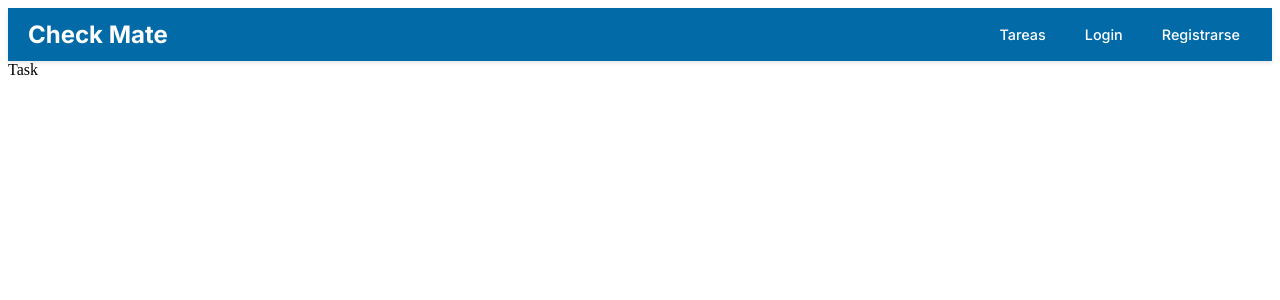
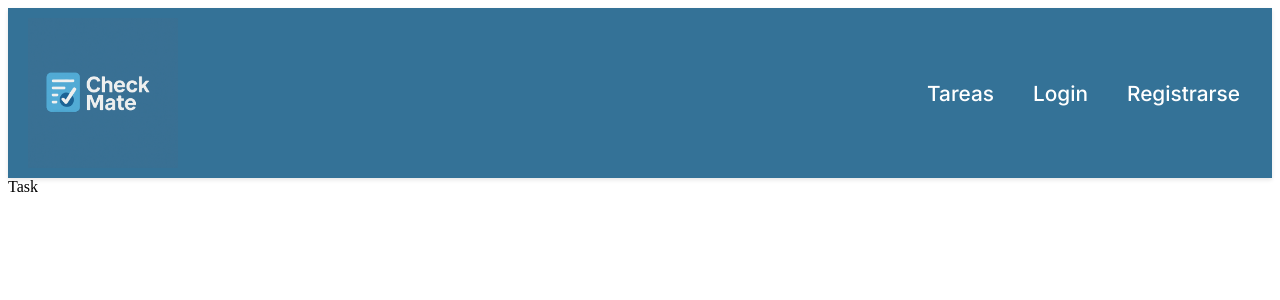
Before and after one commit to AgustinErimbaue/CheckMate_Front, a React (Vite) app: page / in a window 1280 px wide. Shown: the top 300 px of the page. Built offline with nearby package versions, Linux system fonts and the light colour scheme.

Commit message:
feat: agregar logo y mejorar estilos en el componente Header

```diff
--- a/src/components/Header/Header.jsx
+++ b/src/components/Header/Header.jsx
@@ -1,10 +1,13 @@
 import { Link } from "react-router-dom";
 import styles from "./Header.module.scss";
+import logo from "../../../public/imagen-app.png";
 
 const Header = () => {
   return (
     <header className={styles.header}>
-      <h1>Check Mate</h1>
+      <div className={styles.logoContainer}>
+        <img src={logo} alt="Check Mate Logo" className={styles.logo} />
+      </div>
       <nav className={styles.nav}>
         <Link to="/">Tareas</Link>
         <Link to="/Login">Login</Link>
--- a/src/components/Header/Header.module.scss
+++ b/src/components/Header/Header.module.scss
@@ -5,16 +5,21 @@
   justify-content: space-between;
   align-items: center;
   padding: 10px 20px;
-  background-color: #026aa7;
+  background-color: #347297;
   color: #ffffff;
   box-shadow: 0 2px 4px rgba(0, 0, 0, 0.1);
   font-family: 'Inter', sans-serif;
 }
 
-.header h1 {
-  font-size: 1.5rem;
-  font-weight: 700;
-  margin: 0;
+.logoContainer {
+  display: flex;
+  align-items: center;
+  gap: 10px;
+}
+
+.logo {
+  width: 150px;
+  height: 150px;
 }
 
 .nav {
@@ -25,7 +30,7 @@
 .nav a {
   text-decoration: none;
   color: #ffffff;
-  font-size: 0.9rem;
+  font-size: 1.3rem;
   font-weight: 500;
   padding: 8px 12px;
   border-radius: 3px;
@@ -39,5 +44,5 @@
 }
 
 .nav a:active {
-  background-color: #004b6b; // Azul aún más oscuro al hacer clic
+  background-color: #004b6b;
 }
```
Also changed, not shown: public/imagen-app.png (added), src/features/auth/authService.js (added), src/features/auth/authSlice.js (added).
